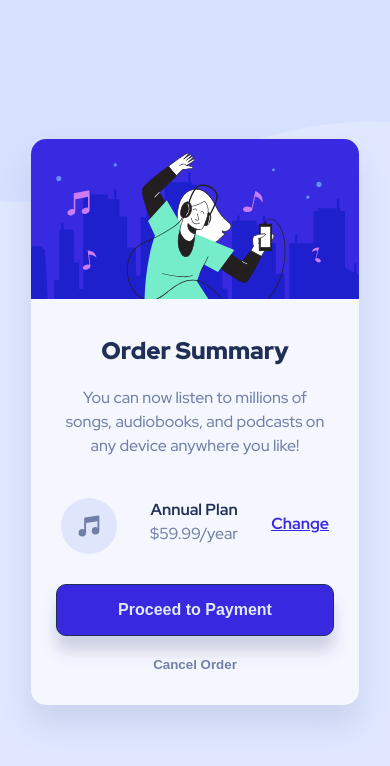
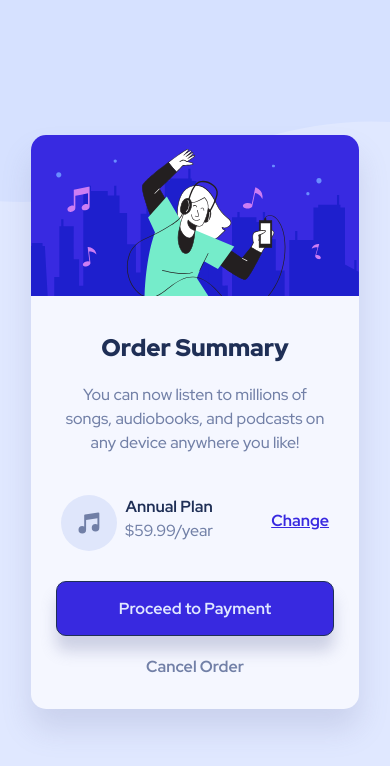
Before and after one commit to Pedro-Celeste/order-summary-card, a plain HTML site: page index.html in a window 390 px wide. Drawn offline with Linux system fonts and the light colour scheme.

Commit message:
First complete solution

```diff
--- a/assets/css/style.css
+++ b/assets/css/style.css
@@ -59,8 +59,9 @@ strong {
 
 /* Stylying to specific elements */
 
-#main-text {
-    margin: 0 30px;
+#illustration {
+    width: 100%;
+    height: auto;
 }
 
 #plan-details {
@@ -76,6 +77,7 @@ strong {
 
 #annual-plan {
     margin: 0;
+    transform: translate(-25px);
 }
 
 #change-button {
@@ -83,6 +85,11 @@ strong {
     font-weight: 700;
     margin-top: 15px;
 }
+
+  #change-button:hover {
+    color: hsl(245, 70%, 61%);
+    text-decoration: none;
+  }
 
 #payment-button {
     border: 1px solid hsl(223, 47%, 23%);
@@ -92,6 +99,7 @@ strong {
 
     font-size: 1rem;
     font-weight: 700;
+    text-decoration: none;
 
     width: 85%;
     margin-top: 30px;
@@ -99,14 +107,26 @@ strong {
     border-radius: 10px;
 }
 
+  #payment-button:hover {
+    background-color: hsl(245, 70%, 61%);
+    border-color: hsl(245, 55%, 52%);
+    font-weight: 900;
+}
+
 #cancel-button {
     border: none;
     background-color: transparent;
     color: hsl(224, 23%, 55%);
     font-weight: 700;
+    text-decoration: none;
     margin-top: 20px;
     margin-bottom: 2rem;
 }
+
+  #cancel-button:hover {
+    color: hsl(223, 47%, 23%);
+    font-weight: 900;
+  }
 
 
 /* All the media queries */
@@ -120,13 +140,10 @@ strong {
 
     main {
         width: 20.5rem;
-
     }
 
-    #illustration {
-        width: auto;
-        height: 10rem;
-    }
+    #main-text { margin: 0 30px; }
+
 }
 
 /* If screen width is 601px or more (standard rem value) */
@@ -135,4 +152,11 @@ strong {
         background-image: url("../images/pattern-background-desktop.svg");
         background-size: 100% 70%;
     }
+
+    main {
+        width: 28.125rem; /* 450px default rem */
+    }
+
+    #main-text { margin: 0 80px; }
+
 }
--- a/index.html
+++ b/index.html
@@ -32,8 +32,8 @@
         <a id="change-button" href="#">Change</a>
       </div>
     </section>
-    <button id="payment-button" type="button">Proceed to Payment</button>
-    <button id="cancel-button" type="button">Cancel Order</button>
+    <a id="payment-button" href="#">Proceed to Payment</a>
+    <a id="cancel-button" href="#">Cancel Order</a>
     </main>
 
   <!-- <div class="attribution">
```
